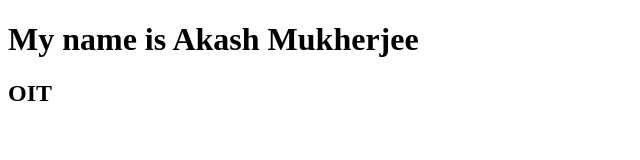
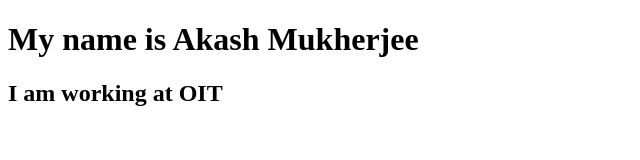
Before and after one commit to akashmukh/Jenkins, a plain HTML site: page index.html in a window 1280 px wide. Shown: the whole page, without its empty margins (0-640 px from the left). Drawn offline with Linux system fonts and the light colour scheme.

Commit message:
modified

```diff
--- a/index.html
+++ b/index.html
@@ -4,7 +4,7 @@
 
 <h1>My name is Akash Mukherjee</h1>
 
-<h2>OIT</h2>
+<h2>I am working at OIT</h2>
 
 </body>
 </html>
```
